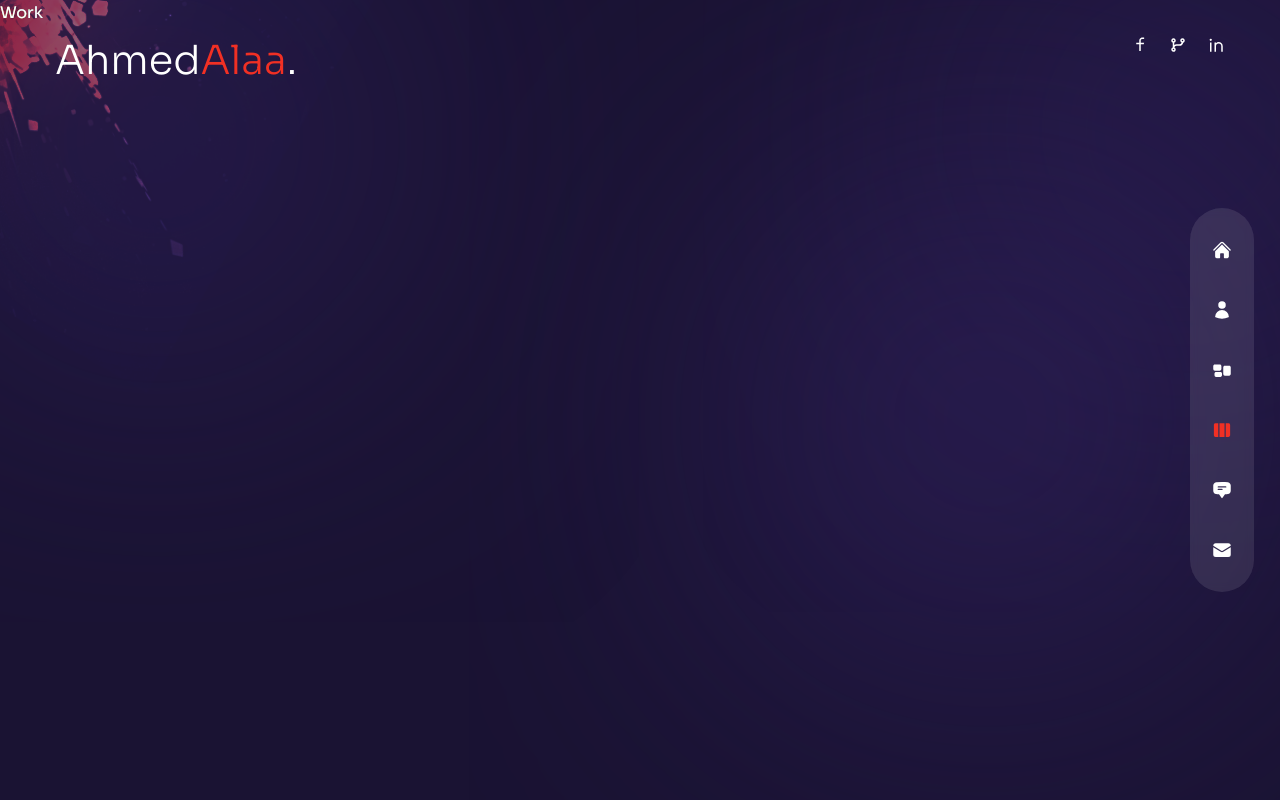
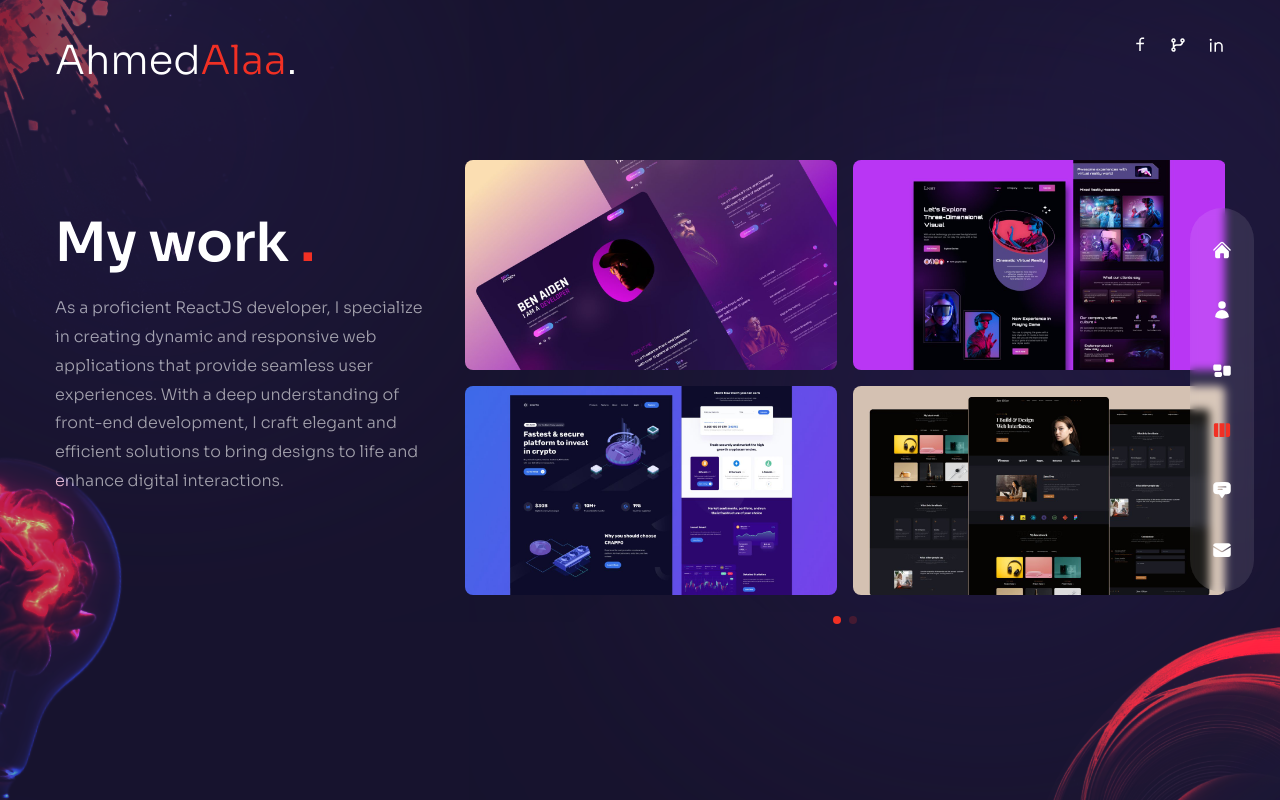
Before and after one commit to AhmedAlaa21/ahmedalaa, a Next.js app: page /work in a window 1280 px wide. Built offline with nearby package versions, Linux system fonts and the light colour scheme.

Commit message:
Fixed issue

```diff
--- a/components/Circles.js
+++ b/components/Circles.js
@@ -9,6 +9,7 @@
         width={260}
         height={200}
         className="w-full h-full"
+        alt="circles"
       />
     </div>
   );
--- a/components/TestimonialSlider.js
+++ b/components/TestimonialSlider.js
@@ -19,12 +19,59 @@
     name: "Ahmed Nabout",
     position: "Customer",
     message:
-      "I had the privilege of collaborating with Ahmedd on a critical React-driven application, and I must say, they are a true React virtuoso",
+      "I had the privilege of collaborating with Ahmed on a critical React-driven application, and I must say, they are a true React virtuoso",
   },
 ];
 
+//next image
+import Image from "next/image";
+
+// import swiper react components
+import { Swiper, SwiperSlide } from "swiper/react";
+
+//import swiper styles
+import "swiper/css";
+import "swiper/css/free-mode";
+import "swiper/css/pagination";
+
+// import required modules
+import { Pagination } from "swiper";
+
+import { BsArrowRight } from "react-icons/bs";
+
 const TestimonialSlider = () => {
-  return <div>Testimonial Slider</div>;
+  return (
+    <Swiper
+      spaceBetween={10}
+      pagination={{
+        clickable: true,
+      }}
+      modules={[Pagination]}
+      className="h-[280px] sm:h-[480px]"
+    >
+      {testimonialData.map((person, itemIndex) => {
+        return (
+          <SwiperSlide key={itemIndex}>
+      <div>
+        {/* avatar, name, position */}
+        <div>
+          <div>
+            {/* avatar */}
+            <div>avatar image</div>
+            {/* namee */}
+            <div>name</div>
+            {/* position */}
+            <div>position</div>
+          </div>
+        </div>
+        {/* quote - message */}
+        <div>quote & message</div>
+      </div>
+          </SwiperSlide>
+        );
+      })}
+    </Swiper>
+  );
 };
 
-export default TestimonialSlider;
+export default TestimonialSlider
--- a/components/WorkSlider.js
+++ b/components/WorkSlider.js
@@ -4,48 +4,127 @@
     {
       images: [
         {
-          title: 'title',
-          path: '/thumb1.jpg',
+          title: "title",
+          path: "/thumb1.jpg",
         },
         {
-          title: 'title',
-          path: '/thumb2.jpg',
+          title: "title",
+          path: "/thumb2.jpg",
         },
         {
-          title: 'title',
-          path: '/thumb3.jpg',
+          title: "title",
+          path: "/thumb3.jpg",
         },
         {
-          title: 'title',
-          path: '/thumb4.jpg',
+          title: "title",
+          path: "/thumb4.jpg",
         },
       ],
     },
     {
       images: [
         {
-          title: 'title',
-          path: '/thumb4.jpg',
+          title: "title",
+          path: "/thumb4.jpg",
         },
         {
-          title: 'title',
-          path: '/thumb1.jpg',
+          title: "title",
+          path: "/thumb1.jpg",
         },
         {
-          title: 'title',
-          path: '/thumb2.jpg',
+          title: "title",
+          path: "/thumb2.jpg",
         },
         {
-          title: 'title',
-          path: '/thumb3.jpg',
+          title: "title",
+          path: "/thumb3.jpg",
         },
       ],
     },
   ],
 };
 
+//next image
+import Image from "next/image";
+
+// import swiper react components
+import { Swiper, SwiperSlide } from "swiper/react";
+
+//import swiper styles
+import "swiper/css";
+import "swiper/css/free-mode";
+import "swiper/css/pagination";
+
+// import required modules
+import { Pagination } from "swiper";
+
+import { BsArrowRight } from "react-icons/bs";
+
 const WorkSlider = () => {
-  return <div>Work Slider</div>;
+  return (
+    <Swiper
+      spaceBetween={10}
+      pagination={{
+        clickable: true,
+      }}
+      modules={[Pagination]}
+      className="h-[280px] sm:h-[480px]"
+    >
+      {workSlides.slides.map((slide, itemIndex) => {
+        return (
+          <SwiperSlide key={itemIndex}>
+            <div className="grid grid-cols-2 grid-rows-2 gap-4 cursor-pointer">
+              {slide.images.map((image, index) => {
+                return (
+                  <div
+                  key= {index}
+                    className="relative rounded-lg overflow-hidden flex
+                  items-center justify-center group"
+                  >
+                    <div className="flex items-center justify-center relative overflow-hidden group">
+                      {/* image */}
+                      <Image
+                        src={image.path}
+                        alt="work"
+                        width={500}
+                        height={300}
+                      />
+                      {/* overflow gradient */}
+                      <div
+                        className="absolute inset-0 bg-gradient-to-l from-transparent via-[#e838cc] to-[#4a22bd] opacity-0
+                      group-hover:opacity-80 transition-all duration-700 "
+                      />
+                      {/* title */}
+                      <div
+                        className="absolute bottom-0 translate-y-full
+                      group-hover:-translate-y-10 group-hover:xl:-translate-y-20 transition-all"
+                      >
+                        <div className="flex items-center gap-x-2 text-[13px] tracking-[0.2em]">
+                          {/* title part 1 */}
+                          <div className="delay-100">LIVE</div>
+                          {/* title part 2 */}
+                          <div
+                            className="translate-y-[500%]
+                           group-hover:translate-y-0 transition-all duration-300 delay-150"
+                          >
+                            PROJECT
+                          </div>
+                          {/* icon */}
+                          <div className="text-xl translate-y-[500%] group-hover:translate-y-0 transition-all duration-300 delay-200">
+                            <BsArrowRight />
+                          </div>
+                        </div>
+                      </div>
+                    </div>
+                  </div>
+                );
+              })}
+            </div>
+          </SwiperSlide>
+        );
+      })}
+    </Swiper>
+  );
 };
 
 export default WorkSlider;
--- a/pages/about/index.js
+++ b/pages/about/index.js
@@ -52,7 +52,7 @@
             exit="hidden"
             className="max-w-[500px] mx-auto xl:mx-0 mb-6 xl:mb-12 px-2 xl:px-0"
           >
-            4 years ago, I began freelancing as a developer. Since then, I've
+            4 years ago, I began freelancing as a developer. Since then, I&apos;ve
             done remote work for agencies, consulted for startups, and
             collaborated on digital products for business and consumer use.
           </motion.p>
@@ -130,17 +130,20 @@
                 <div
                   key={itemIndex}
                   className="flex-1 flex flex-col md:flex-row
-                max-w-max gap-x-2 text-white/60
-                "
+                max-w-max gap-x-2 text-white/60"
                 >
                   {/* title */}
                   <div className="font-light mb-2 md:mb-0">{item.title}</div>
                   <div className="hidden md:flex">-</div>
                   <div>{item.stage}</div>
                   {/* icons */}
-                  <div className="flex gap-x-4 ">
+                  <div className="flex gap-x-4">
                     {item.icons?.map((icon, iconIndex) => {
-                      return <div className="text-2xl text-white">{icon}</div>;
+                      return (
+                        <div className="text-2xl text-white" key={iconIndex}>
+                          {icon}
+                        </div>
+                      );
                     })}
                   </div>
                 </div>
--- a/pages/services/index.js
+++ b/pages/services/index.js
@@ -20,21 +20,39 @@
             className="text-center flex xl:w-[30vw] flex-col lg:text-left
           mb-4 xl:mb-0"
           >
-            <h2 className="h2 xl:mt-8">
+            <motion.h2
+              variants={fadeIn("up", 0.2)}
+              initial="hidden"
+              animate="show"
+              exit="hidden"
+              className="h2 xl:mt-8"
+            >
               My services <span className="text-accent">.</span>
-            </h2>
-            <p className="mb-4 max-w-[400px] mx-auto lg:mx-0">
+            </motion.h2>
+            <motion.p
+              variants={fadeIn("up", 0.4)}
+              initial="hidden"
+              animate="show"
+              exit="hidden"
+              className="mb-4 max-w-[400px] mx-auto lg:mx-0"
+            >
               Elevate user experiences with React js crafting dynamic,
               responsive, and feature-rich web & mobile applications that
               seamlessly engage and captivate audiences. Harness the power of
               cutting-edge technology to deliver intuitive and high-performance
               digital solutions.
-            </p>
+            </motion.p>
           </div>
-          <div className="w-full xl:max-w-[65%] ">
-            {/* slider */}
+          {/* slider */}
+          <motion.div
+            variants={fadeIn("down", 0.6)}
+            initial="hidden"
+            animate="show"
+            exit="hidden"
+            className="w-full xl:max-w-[65%] "
+          >
             <ServiceSlider />
-          </div>
+          </motion.div>
         </div>
       </div>
       <Bulb />
--- a/pages/testimonials/index.js
+++ b/pages/testimonials/index.js
@@ -1,5 +1,21 @@
+//components
+import TestimonialSlider from "../../components/TestimonialSlider";
+
 const Testimonials = () => {
-  return <div>Testimonials</div>;
+  return (
+    <div className="h-full bg-primary/30 py-32 text-center">
+      <div className="container mx-auto h-full flex flex-col justify-center">
+        {/* title */}
+        <h2 className="h2 mb-8 xl:mb-0">
+          What clients <span className="text-accent">say.</span>
+        </h2>
+        {/* slider */}
+        <div>
+          <TestimonialSlider />
+        </div>
+      </div>
+    </div>
+  );
 };
 
 export default Testimonials;
--- a/pages/work/index.js
+++ b/pages/work/index.js
@@ -1,5 +1,63 @@
+//components
+import WorkSlider from "../../components/WorkSlider";
+import Bulb from "../../components/Bulb";
+import Circles from "../../components/Circles";
+
+//framer motion
+import { motion } from "framer-motion";
+
+//variants
+import { fadeIn } from "../../variants";
+
 const Work = () => {
-  return <div>Work</div>;
+  return (
+    <div className="h-full bg-primary/30 py-36 flex items-center">
+      <Circles />
+      <div className="container mx-auto">
+        <div className="flex flex-col xl:flex-row gap-x-8 ">
+          {/* text */}
+          <div
+            className="text-center flex xl:w-[30vw] flex-col lg:text-left
+          mb-4 xl:mb-0"
+          >
+            <motion.h2
+              variants={fadeIn("up", 0.2)}
+              initial="hidden"
+              animate="show"
+              exit="hidden"
+              className="h2 xl:mt-12"
+            >
+              My work <span className="text-accent">.</span>
+            </motion.h2>
+            <motion.p
+              variants={fadeIn("up", 0.4)}
+              initial="hidden"
+              animate="show"
+              exit="hidden"
+              className="mb-4 max-w-[400px] mx-auto lg:mx-0"
+            >
+              As a proficient ReactJS developer, I specialize in creating
+              dynamic and responsive web applications that provide seamless user
+              experiences. With a deep understanding of front-end development, I
+              craft elegant and efficient solutions to bring designs to life and
+              enhance digital interactions.
+            </motion.p>
+          </div>
+          {/* slider */}
+          <motion.div
+            variants={fadeIn("down", 0.6)}
+            initial="hidden"
+            animate="show"
+            exit="hidden"
+            className="w-full xl:max-w-[65%] "
+          >
+            <WorkSlider />
+          </motion.div>
+        </div>
+      </div>
+      <Bulb />
+    </div>
+  );
 };
 
 export default Work;
```
Also changed, not shown: 1 other file (tests, documents, lock files or other folders).
